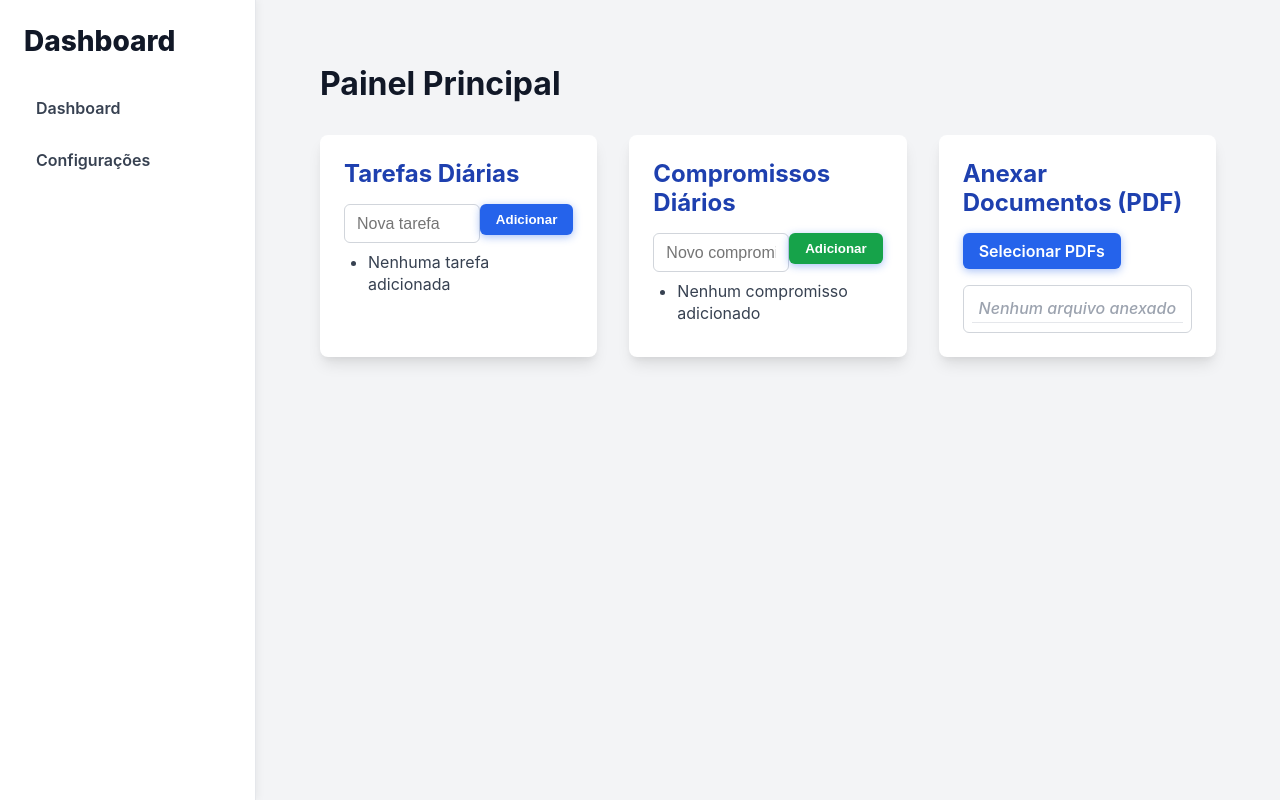
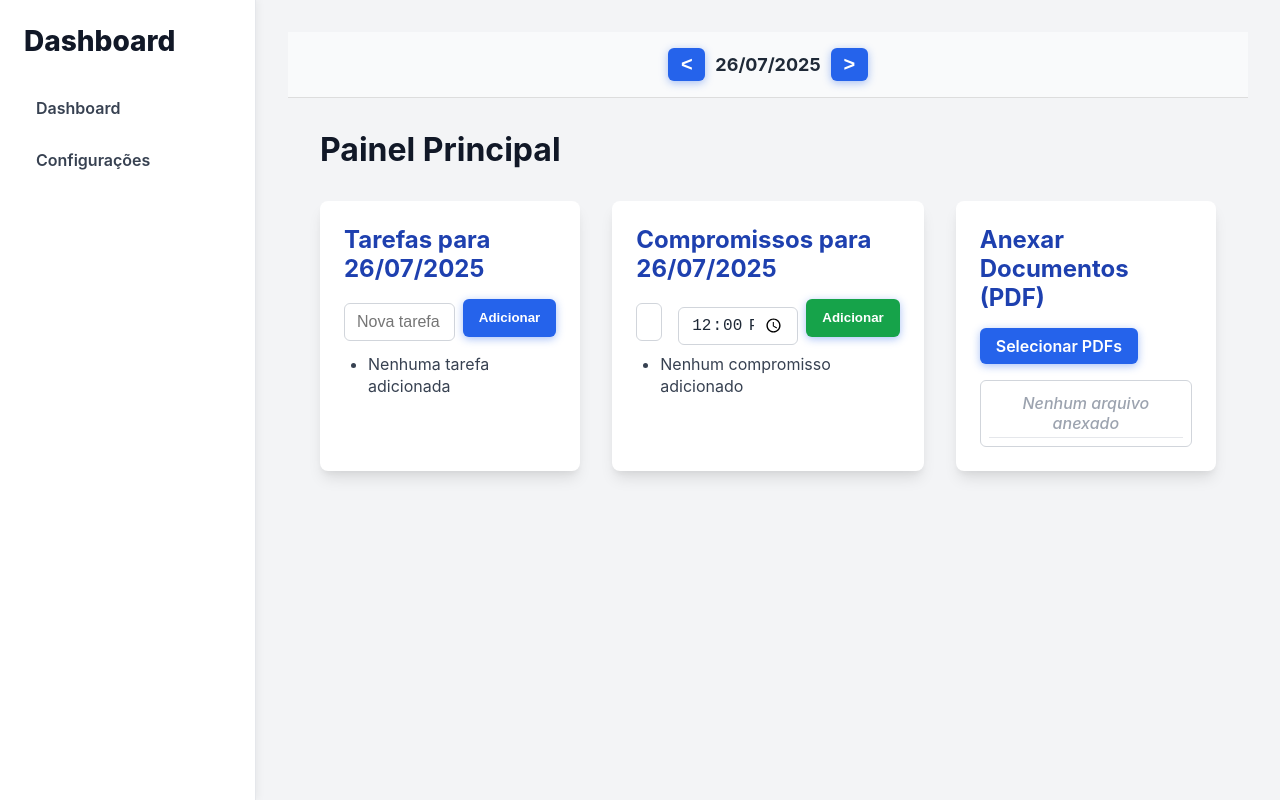
Before and after one commit to eduardo20694/meuplanejador, a React (Vite) app: page / in a window 1280 px wide. Built offline with nearby package versions, Linux system fonts and the light colour scheme.

Commit message:
Att em todos departamentos

```diff
--- a/index.html
+++ b/index.html
@@ -3,7 +3,7 @@
   <head>
     <meta charset="UTF-8" />
     <meta name="viewport" content="width=device-width, initial-scale=1.0" />
-    <title>Dashboard React + Tailwind</title>
+    <title>Planejador Pessoal</title>
   </head>
   <body>
     <div id="root"></div>
--- a/src/App.jsx
+++ b/src/App.jsx
@@ -1,11 +1,8 @@
-import { Routes, Route, Link } from "react-router-dom";
-import Settings from "./pages/Settings";
-import Dashboard from "./pages/Dashboard";
+import { Link } from "react-router-dom";
 
-export default function App() {
+export default function App({ children }) {
   return (
     <div className="flex h-screen bg-gray-100 text-gray-800">
-      {/* Sidebar */}
       <aside className="sidebar">
         <h1 className="sidebar-title">Dashboard</h1>
         <nav className="sidebar-nav">
@@ -14,13 +11,7 @@ export default function App() {
         </nav>
       </aside>
 
-      {/* Main content */}
-      <main className="content">
-        <Routes>
-          <Route path="/" element={<Dashboard />} />
-          <Route path="/settings" element={<Settings />} />
-        </Routes>
-      </main>
+      <main className="content">{children}</main>
     </div>
   );
 }
--- a/src/main.jsx
+++ b/src/main.jsx
@@ -1,11 +1,18 @@
-import React from 'react';
-import ReactDOM from 'react-dom/client';
-import { BrowserRouter } from 'react-router-dom';
-import App from './App.jsx';
-import './styles/global.css';
+import React from "react";
+import ReactDOM from "react-dom/client";
+import { BrowserRouter, Routes, Route } from "react-router-dom";
+import App from "./App.jsx";
+import Dashboard from "./pages/Dashboard.jsx";
+import Settings from "./pages/Settings.jsx";
+import "./styles/global.css";
 
-ReactDOM.createRoot(document.getElementById('root')).render(
+ReactDOM.createRoot(document.getElementById("root")).render(
   <BrowserRouter>
-    <App />
+    <App>
+      <Routes>
+        <Route path="/" element={<Dashboard />} />
+        <Route path="/settings" element={<Settings />} />
+      </Routes>
+    </App>
   </BrowserRouter>
 );
--- a/src/pages/Dashboard.jsx
+++ b/src/pages/Dashboard.jsx
@@ -1,56 +1,86 @@
 import { useState } from "react";
 import "../styles/global.css";
 
+function formatDateBR(date) {
+  return date.toLocaleDateString("pt-BR");
+}
+
+function isSameDay(d1, d2) {
+  return (
+    d1.getDate() === d2.getDate() &&
+    d1.getMonth() === d2.getMonth() &&
+    d1.getFullYear() === d2.getFullYear()
+  );
+}
+
 export default function App() {
-  const [tasks, setTasks] = useState([]); // Começa sem tarefas
-  const [appointments, setAppointments] = useState([]); // Começa sem compromissos
-  const [files, setFiles] = useState([]); // Começa sem arquivos
+  const [selectedDate, setSelectedDate] = useState(new Date());
+  const [tasks, setTasks] = useState([]);
+  const [appointments, setAppointments] = useState([]);
+  const [files, setFiles] = useState([]);
 
-
-  // Inputs controlados
   const [newTask, setNewTask] = useState("");
   const [newAppointment, setNewAppointment] = useState("");
+  const [newAppointmentTime, setNewAppointmentTime] = useState("12:00");
 
-  // Adicionar tarefa
+  function goPrevDay() {
+    setSelectedDate(d => {
+      const newDate = new Date(d);
+      newDate.setDate(d.getDate() - 1);
+      return newDate;
+    });
+  }
+  function goNextDay() {
+    setSelectedDate(d => {
+      const newDate = new Date(d);
+      newDate.setDate(d.getDate() + 1);
+      return newDate;
+    });
+  }
+
   function addTask() {
     if (!newTask.trim()) return;
-    setTasks((prev) => [
+    setTasks(prev => [
       ...prev,
-      { id: Date.now(), text: newTask.trim(), done: false },
+      { id: Date.now(), text: newTask.trim(), done: false, date: new Date(selectedDate) },
     ]);
     setNewTask("");
   }
 
-  // Adicionar compromisso
   function addAppointment() {
     if (!newAppointment.trim()) return;
-    setAppointments((prev) => [
+    setAppointments(prev => [
       ...prev,
-      { id: Date.now(), text: newAppointment.trim() },
+      {
+        id: Date.now(),
+        text: newAppointment.trim(),
+        date: new Date(selectedDate),
+        time: newAppointmentTime,
+      },
     ]);
     setNewAppointment("");
+    setNewAppointmentTime("12:00");
   }
 
-  // Excluir tarefa
-  function removeTask(id) {
-    setTasks((prev) => prev.filter((task) => task.id !== id));
-  }
-
-  // Excluir compromisso
-  function removeAppointment(id) {
-    setAppointments((prev) => prev.filter((appt) => appt.id !== id));
-  }
-
-  // Marcar tarefa como feita/não feita
   function toggleTaskDone(id) {
-    setTasks((prev) =>
-      prev.map((task) =>
+    setTasks(prev =>
+      prev.map(task =>
         task.id === id ? { ...task, done: !task.done } : task
       )
     );
   }
 
-  // Upload PDFs
+  function removeTask(id) {
+    setTasks(prev => prev.filter(task => task.id !== id));
+  }
+
+  function removeAppointment(id) {
+    setAppointments(prev => prev.filter(appt => appt.id !== id));
+  }
+
+  const tasksToday = tasks.filter(task => isSameDay(task.date, selectedDate));
+  const appointmentsToday = appointments.filter(appt => isSameDay(appt.date, selectedDate));
+
   function handleFileChange(e) {
     const selectedFiles = Array.from(e.target.files);
     const newFiles = selectedFiles.filter(
@@ -62,34 +92,43 @@ export default function App() {
   }
 
   return (
-    <div className="flex h-screen bg-gray-100 text-gray-800">
-      {/* Sidebar */}
+    <div className="flex h-screen bg-gray-100 text-gray-800" style={{ flexDirection: "column" }}>
+      <header style={{
+        padding: "1rem 2rem",
+        borderBottom: "1px solid #ddd",
+        display: "flex",
+        justifyContent: "center",
+        alignItems: "center",
+        gap: 10,
+        backgroundColor: "#f9fafb"
+      }}>
+        <button onClick={goPrevDay} style={{ padding: "0.3rem 0.8rem" }}>{"<"}</button>
+        <strong style={{ fontSize: 18 }}>{formatDateBR(selectedDate)}</strong>
+        <button onClick={goNextDay} style={{ padding: "0.3rem 0.8rem" }}>{">"}</button>
+      </header>
 
-      {/* Main content */}
-      <main className="content">
+      <main className="content" style={{ flex: 1, overflowY: "auto", padding: "2rem" }}>
         <h2 className="main-title">Painel Principal</h2>
 
-        <div className="grid">
-          {/* Tarefas Diárias */}
+        <div className="grid" style={{ display: "grid", gridTemplateColumns: "1fr 1fr 1fr", gap: "2rem" }}>
+          {/* Tarefas */}
           <section className="card">
-            <h3>Tarefas Diárias</h3>
-            <div className="flex gap-2 mb-4">
+            <h3>Tarefas para {formatDateBR(selectedDate)}</h3>
+            {/* Aqui usamos inputs-group */}
+            <div className="inputs-group mb-4">
               <input
                 type="text"
                 placeholder="Nova tarefa"
                 value={newTask}
-                onChange={(e) => setNewTask(e.target.value)}
-                className="border p-2 rounded flex-grow"
+                onChange={e => setNewTask(e.target.value)}
               />
               <button onClick={addTask} className="label-button">
                 Adicionar
               </button>
             </div>
             <ul className="list">
-              {tasks.length === 0 && (
-                <li className="empty">Nenhuma tarefa adicionada</li>
-              )}
-              {tasks.map(({ id, text, done }) => (
+              {tasksToday.length === 0 && <li className="empty">Nenhuma tarefa adicionada</li>}
+              {tasksToday.map(({ id, text, done }) => (
                 <li key={id} className="flex items-center justify-between">
                   <label
                     style={{
@@ -124,31 +163,30 @@ export default function App() {
             </ul>
           </section>
 
-          {/* Compromissos Diários */}
+          {/* Compromissos */}
           <section className="card">
-            <h3>Compromissos Diários</h3>
-            <div className="flex gap-2 mb-4">
+            <h3>Compromissos para {formatDateBR(selectedDate)}</h3>
+            <div className="inputs-group mb-4">
               <input
                 type="text"
                 placeholder="Novo compromisso"
                 value={newAppointment}
-                onChange={(e) => setNewAppointment(e.target.value)}
-                className="border p-2 rounded flex-grow"
+                onChange={e => setNewAppointment(e.target.value)}
               />
-              <button onClick={addAppointment} className="label-button bg-green-600 hover:bg-green-700">
+              <input
+                type="time"
+                value={newAppointmentTime}
+                onChange={e => setNewAppointmentTime(e.target.value)}
+              />
+              <button onClick={addAppointment} className="label-button bg-green-600">
                 Adicionar
               </button>
             </div>
             <ul className="list">
-              {appointments.length === 0 && (
-                <li className="empty">Nenhum compromisso adicionado</li>
-              )}
-              {appointments.map(({ id, text }) => (
-                <li
-                  key={id}
-                  className="flex items-center justify-between"
-                  style={{ gap: "0.5rem" }}
-                >
+              {appointmentsToday.length === 0 && <li className="empty">Nenhum compromisso adicionado</li>}
+              {appointmentsToday.map(({ id, text, time }) => (
+                <li key={id} className="flex items-center justify-between" style={{ gap: "0.5rem" }}>
+                  <span style={{ width: 60, fontWeight: "bold" }}>{time}</span>
                   <span>{text}</span>
                   <button
                     onClick={() => removeAppointment(id)}
@@ -169,10 +207,7 @@ export default function App() {
           </section>
 
           {/* Upload de PDFs */}
-          <section
-            className="card"
-            style={{ display: "flex", flexDirection: "column" }}
-          >
+          <section className="card" style={{ display: "flex", flexDirection: "column" }}>
             <h3>Anexar Documentos (PDF)</h3>
 
             <label className="label-button" style={{ maxWidth: "fit-content" }}>
@@ -188,8 +223,7 @@ export default function App() {
 
             <ul className="file-list">
               {files.length === 0 && <li className="empty">Nenhum arquivo anexado</li>}
-              {files.map((file) => {
-                // cria URL temporária para abrir o PDF
+              {files.map(file => {
                 const url = URL.createObjectURL(file);
                 return (
                   <li key={file.name}>
@@ -200,7 +234,6 @@ export default function App() {
                       rel="noopener noreferrer"
                       style={{ color: "#2563eb", textDecoration: "underline" }}
                       onClick={() => {
-                        // limpa o URL depois de abrir para evitar memory leak
                         setTimeout(() => URL.revokeObjectURL(url), 1000 * 60);
                       }}
                     >
--- a/src/styles/global.css
+++ b/src/styles/global.css
@@ -322,3 +322,143 @@ input[type="text"]:focus {
   border-color: #2563eb; /* azul */
   box-shadow: 0 0 0 3px rgba(37, 99, 235, 0.3); /* azul claro ao focar */
 }
+
+
+/* Header do seletor de data */
+header {
+  background-color: #f9fafb;
+  border-bottom: 1px solid #ddd;
+  padding: 1rem 2rem;
+  display: flex;
+  justify-content: center;
+  align-items: center;
+  gap: 10px;
+  font-family: 'Inter', 'Segoe UI', Tahoma, Geneva, Verdana, sans-serif;
+}
+
+header button {
+  background-color: #2563eb;
+  border: none;
+  color: white;
+  font-size: 1.25rem;
+  padding: 0.3rem 0.8rem;
+  border-radius: 0.375rem;
+  cursor: pointer;
+  font-weight: 600;
+  box-shadow: 0 2px 8px rgb(37 99 235 / 0.4);
+  transition: background-color 0.3s ease, box-shadow 0.3s ease;
+}
+
+header button:hover,
+header button:focus {
+  background-color: #1d4ed8;
+  outline: none;
+  box-shadow: 0 0 0 3px #93c5fd;
+}
+
+header strong {
+  font-size: 1.125rem;
+  font-weight: 700;
+  color: #1f2937;
+}
+
+/* Ajuste para o horário no compromisso */
+ul.list li span {
+  color: #374151;
+}
+
+ul.list li span:first-child {
+  /* Horário */
+  font-weight: 700;
+  width: 60px;
+  flex-shrink: 0;
+  color: #2563eb;
+}
+
+/* Responsividade para o seletor de data no mobile */
+@media (max-width: 768px) {
+  header {
+    padding: 1rem;
+    gap: 6px;
+  }
+
+  header strong {
+    font-size: 1rem;
+  }
+
+  header button {
+    font-size: 1rem;
+    padding: 0.25rem 0.6rem;
+  }
+}
+
+/* Estilo geral para o input de hora */
+input[type="time"] {
+  padding: 0.5rem 0.75rem;
+  font-size: 1rem;
+  border: 1px solid #d1d5db; /* cinza claro */
+  border-radius: 0.375rem;
+  outline: none;
+  transition: border-color 0.2s ease, box-shadow 0.2s ease;
+  background-color: white;
+  color: #1f2937;
+  width: 120px; /* tamanho fixo para ficar legal */
+  margin-left: 8px; /* espaço entre inputs */
+}
+
+/* Foco no input de hora */
+input[type="time"]:focus {
+  border-color: #2563eb; /* azul */
+  box-shadow: 0 0 0 3px rgba(37, 99, 235, 0.3); /* azul claro ao focar */
+}
+
+.inputs-group {
+  display: flex;
+  align-items: center;
+  gap: 8px;
+  width: 100%;
+}
+
+.inputs-group input[type="text"],
+.inputs-group input[type="time"] {
+  padding: 0.5rem 0.75rem;
+  font-size: 1rem;
+  border: 1px solid #d1d5db;
+  border-radius: 0.375rem;
+  outline: none;
+  transition: border-color 0.2s ease, box-shadow 0.2s ease;
+  height: 38px;
+  box-sizing: border-box;
+  color: #1f2937;
+  background-color: white;
+}
+
+.inputs-group input[type="text"] {
+  flex: 1;
+}
+
+.inputs-group input[type="time"] {
+  width: 120px;
+}
+
+.inputs-group input[type="text"]:focus,
+.inputs-group input[type="time"]:focus {
+  border-color: #2563eb;
+  box-shadow: 0 0 0 3px rgba(37, 99, 235, 0.3);
+}
+
+.inputs-group button {
+  height: 38px;           /* Mesma altura dos inputs */
+  padding: 0 1rem;        /* Espaçamento interno horizontal */
+  border-radius: 0.375rem;
+  border: none;
+  cursor: pointer;
+  background-color: #2563eb;
+  color: white;
+  font-weight: 600;
+  transition: background-color 0.2s ease;
+}
+
+.inputs-group button:hover {
+  background-color: #1d4ed8;
+}
```
Also changed, not shown: src/hooks/useDarkMode.jsx (added, +20 -0 lines), src/pages/Settings.jsx (+16 -5 lines).
